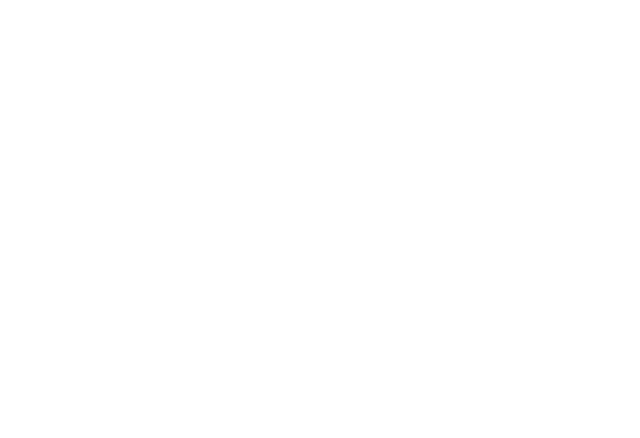
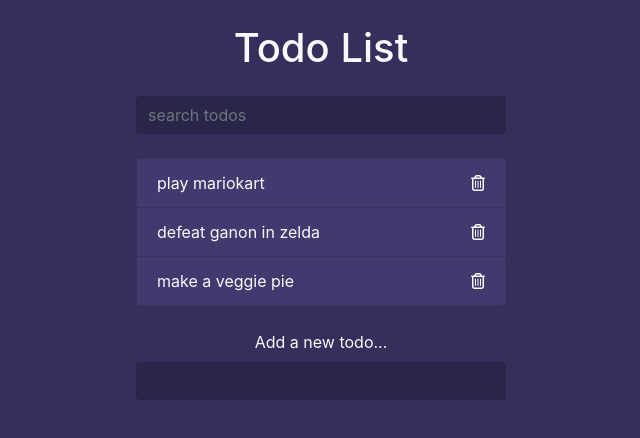
Before and after one commit to garciavalter/Modern-JavaScript-Course, a plain HTML site: page chapter_10/index.htm in a window 1280 px wide. Shown: the whole page, without its empty margins (319-959 px from the left). Drawn offline with nearby package versions, Linux system fonts and the light colour scheme.

Commit message:
All layout done, ready for code app.js

```diff
--- a/chapter_10/index.htm
+++ b/chapter_10/index.htm
@@ -10,6 +10,36 @@
 </head>
 <body>
 
+    <div class="container">
+
+        <header class="text-center text-light my-4">
+            <h1 class="mb-4">Todo List</h1>
+            <form class="search">
+                <input type="text" class="form-control m-auto" name="search" placeholder="search todos">
+            </form>
+        </header>
+
+        <ul class="list-group todos mx-auto text-light">
+            <li class="list-group-item d-flex justify-content-between align-items-center">
+                <span>play mariokart</span>
+                <i class="far fa-trash-alt delete"></i>
+            </li>
+            <li class="list-group-item d-flex justify-content-between align-items-center">
+                <span>defeat ganon in zelda</span>
+                <i class="far fa-trash-alt delete"></i>
+            </li>
+            <li class="list-group-item d-flex justify-content-between align-items-center">
+                <span>make a veggie pie</span>
+                <i class="far fa-trash-alt delete"></i>
+            </li>
+        </ul>
+
+        <form class="add text-center my-4">
+            <label class="text-light">Add a new todo...</label>
+            <input type="text" class="form-control m-auto" name="add">
+        </form>
+    </div>
+
     <script src="app.js"></script>
 </body>
 </html>
--- a/chapter_10/styles.css
+++ b/chapter_10/styles.css
@@ -0,0 +1,20 @@
+ body{
+     background: #352f5b;
+ }
+ .container{
+     max-width: 400px;
+ }
+ input[type=text],
+ input[type=text]:focus{
+     color: #fff;
+     border: none;
+     background: rgba(0,0,0,0.2);
+     max-width: 400px;
+ }
+.todos li{
+    background: #423a6f;
+}
+
+.delete{
+    cursor: pointer;
+}
```
